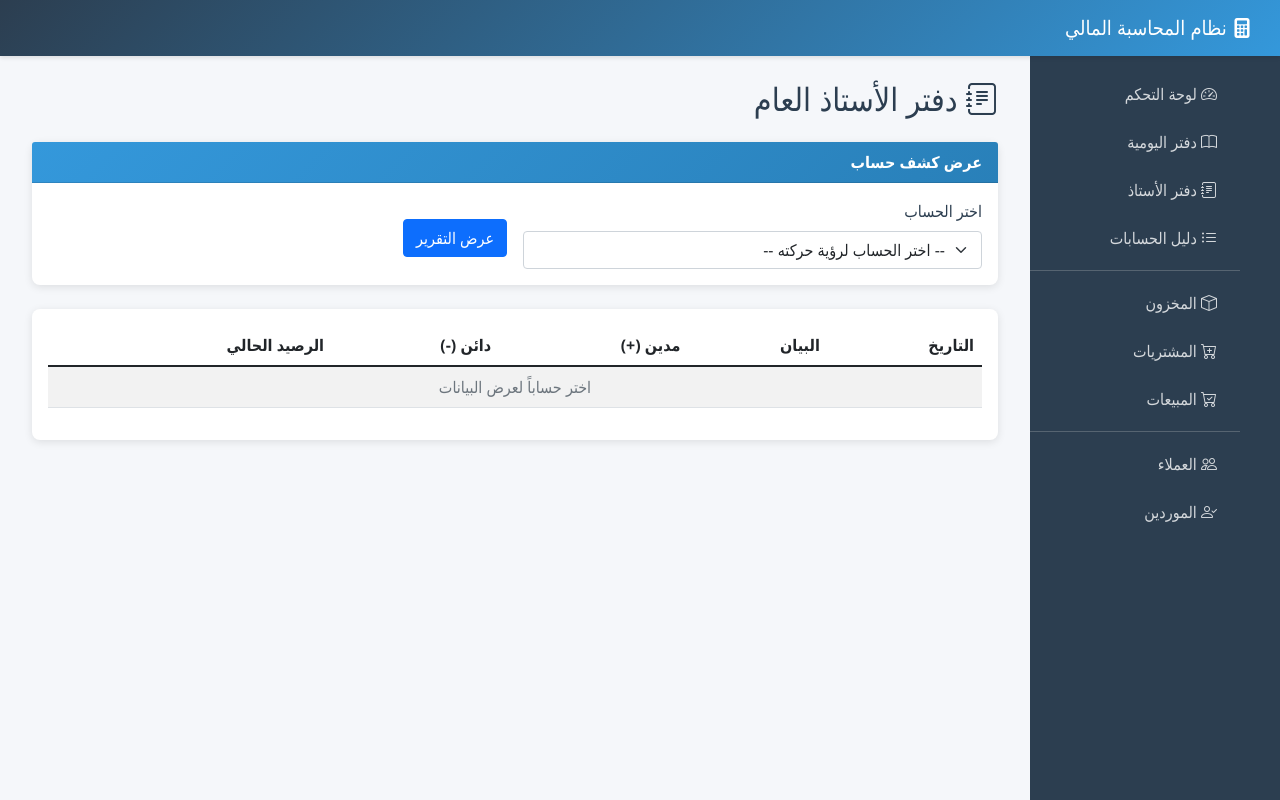
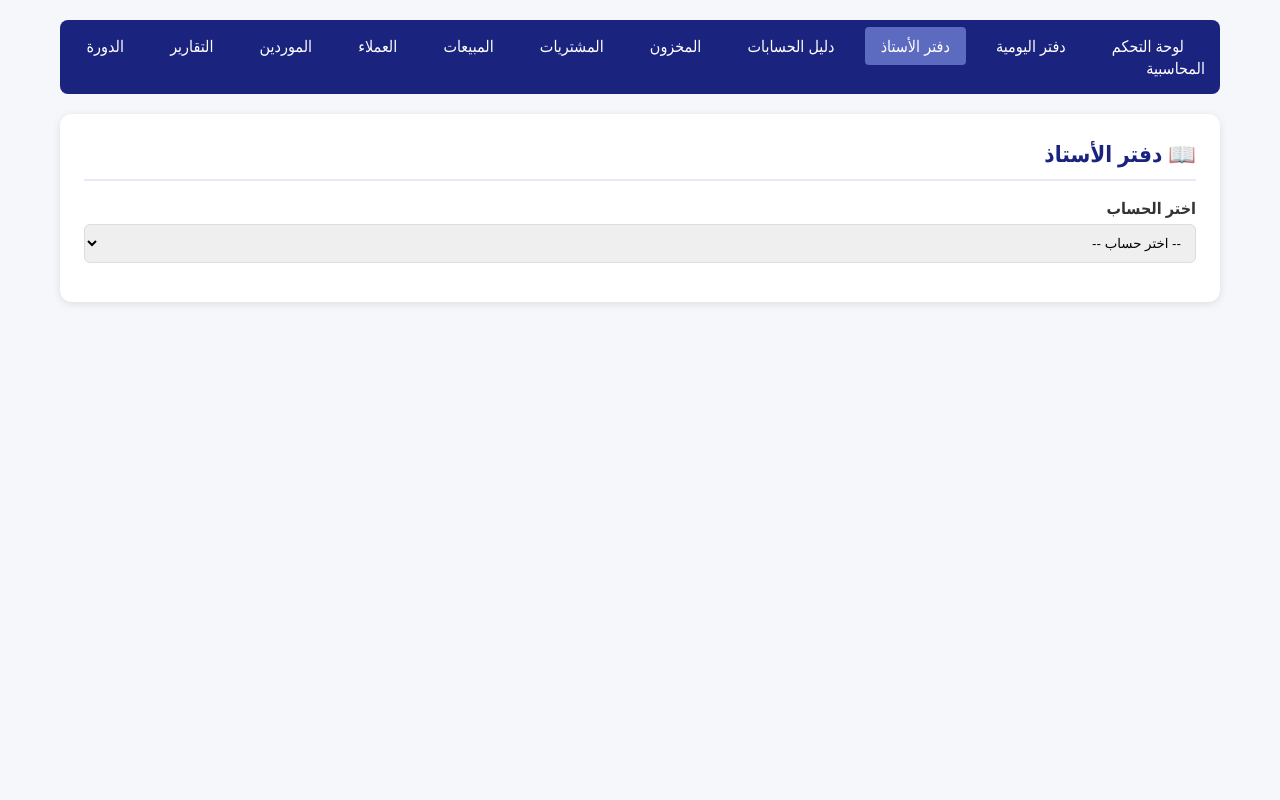
Before and after one commit to lym003500-design/Public, a Flask app: page /ledger in a window 1280 px wide. Run offline with Flask 3, Linux system fonts and the light colour scheme; some libraries are stand-ins or nearby versions.

Commit message:
Update ledger.html

```diff
--- a/templates/ledger.html
+++ b/templates/ledger.html
@@ -1,80 +1,122 @@
-{% extends "base.html" %}
-{% block title %}دفتر الأستاذ{% endblock %}
-
-{% block content %}
-<div class="container-fluid">
-    <h2 class="mb-4"><i class="bi bi-journal-text"></i> دفتر الأستاذ العام</h2>
-    <div class="card mb-4">
-        <div class="card-header">عرض كشف حساب</div>
-        <div class="card-body">
-            <div class="row g-3 align-items-center">
-                <div class="col-md-6">
-                    <label class="form-label">اختر الحساب</label>
-                    <select id="accountSelect" class="form-select">
-                        <option value="">-- اختر الحساب لرؤية حركته --</option>
-                        <option value="الخزينة">الخزينة</option>
-                        <option value="المبيعات">المبيعات</option>
-                        <option value="المشتريات">المشتريات</option>
-                    </select>
-                </div>
-                <div class="col-md-6 text-end mt-4">
-                    <button class="btn btn-primary" onclick="generateLedger()">عرض التقرير</button>
-                </div>
-            </div>
-        </div>
+<!DOCTYPE html>
+<html lang="ar" dir="rtl">
+<head>
+    <meta charset="UTF-8">
+    <meta name="viewport" content="width=device-width, initial-scale=1.0">
+    <title>دفتر الأستاذ - نظام محاسبي</title>
+    <style>
+        * { margin: 0; padding: 0; box-sizing: border-box; }
+        body { font-family: 'Segoe UI', Tahoma, sans-serif; background: #f5f7fa; color: #333; }
+        .container { max-width: 1200px; margin: 0 auto; padding: 20px; }
+        .navbar { background: #1a237e; padding: 15px; border-radius: 8px; margin-bottom: 20px; }
+        .navbar a { color: white; text-decoration: none; padding: 8px 16px; margin: 0 5px; border-radius: 4px; transition: 0.3s; }
+        .navbar a:hover { background: #3949ab; }
+        .navbar a.active { background: #5c6bc0; }
+        .card { background: white; border-radius: 12px; padding: 24px; margin-bottom: 20px; box-shadow: 0 2px 8px rgba(0,0,0,0.1); }
+        .card-title { font-size: 1.4em; color: #1a237e; margin-bottom: 16px; border-bottom: 2px solid #e8eaf6; padding-bottom: 10px; }
+        .form-group { margin-bottom: 15px; }
+        .form-group label { display: block; margin-bottom: 5px; font-weight: 600; }
+        .form-group select { width: 100%; padding: 10px; border: 1px solid #ddd; border-radius: 6px; }
+        .ledger-table { width: 100%; border-collapse: collapse; margin-top: 20px; }
+        .ledger-table th { background: #1a237e; color: white; padding: 12px; text-align: right; }
+        .ledger-table td { padding: 12px; border-bottom: 1px solid #e0e0e0; }
+        .ledger-table tr:hover { background: #f5f5f5; }
+        .balance-positive { color: #2e7d32; font-weight: bold; }
+        .balance-negative { color: #c62828; font-weight: bold; }
+        .final-balance { background: #e8eaf6; padding: 15px; border-radius: 8px; margin-top: 20px; text-align: center; font-size: 1.2em; }
+    </style>
+<base target="_blank">
+</head>
+<body>
+    <div class="container">
+        <div class="navbar">
+            <a href="/">لوحة التحكم</a>
+            <a href="/journal">دفتر اليومية</a>
+            <a href="/ledger" class="active">دفتر الأستاذ</a>
+            <a href="/accounts">دليل الحسابات</a>
+            <a href="/inventory">المخزون</a>
+            <a href="/purchases">المشتريات</a>
+            <a href="/sales">المبيعات</a>
+            <a href="/customers">العملاء</a>
+            <a href="/suppliers">الموردين</a>
+            <a href="/reports">التقارير</a>
+            <a href="/accounting-cycle">الدورة المحاسبية</a>
         </div>
 
         <div class="card">
-        <div class="card-body">
-            <table class="table table-striped table-hover">
-                <thead>
-                    <tr>
-                        <th>التاريخ</th>
-                        <th>البيان</th>
-                        <th>مدين (+)</th>
-                        <th>دائن (-)</th>
-                        <th>الرصيد الحالي</th>
-                    </tr>
-                </thead>
-                <tbody id="ledgerRows">
-                    <tr><td colspan="5" class="text-center text-muted">اختر حساباً لعرض البيانات</td></tr>
-                </tbody>
-            </table>
+            <h2 class="card-title">📖 دفتر الأستاذ</h2>
+            <div class="form-group">
+                <label>اختر الحساب</label>
+                <select id="accountSelect" onchange="loadLedger()">
+                    <option value="">-- اختر حساب --</option>
+                </select>
             </div>
+            <div id="ledgerContent"></div>
         </div>
     </div>
 
     <script>
-function generateLedger() {
-    const account = document.getElementById('accountSelect').value;
-    if(!account) return;
+        document.addEventListener('DOMContentLoaded', function() {
+            loadAccounts();
+        });
 
-    fetch('/api/journal')
-        .then(res => res.json())
-        .then(entries => {
-            const tbody = document.getElementById('ledgerRows');
-            let balance = 0;
-            let rowsHtml = '';
+        async function loadAccounts() {
+            try {
+                const res = await fetch('/api/accounts');
+                const accounts = await res.json();
+                const select = document.getElementById('accountSelect');
+                for (const [code, info] of Object.entries(accounts)) {
+                    select.innerHTML += `<option value="${code}">${info.name} (${code}) - ${info.type === 'debit' ? 'مدين' : 'دائن'}</option>`;
+                }
+            } catch(e) { console.error('Error:', e); }
+        }
 
-            entries.forEach(e => {
-                if(e.debit_account === account || e.credit_account === account) {
-                    let debit = e.debit_account === account ? parseFloat(e.amount) : 0;
-                    let credit = e.credit_account === account ? parseFloat(e.amount) : 0;
-                    balance += (debit - credit);
+        async function loadLedger() {
+            const code = document.getElementById('accountSelect').value;
+            if (!code) return;
 
-                    rowsHtml += `
+            try {
+                const res = await fetch(`/api/ledger/${code}`);
+                const data = await res.json();
+                const container = document.getElementById('ledgerContent');
+
+                if (data.entries.length === 0) {
+                    container.innerHTML = '<p style="text-align:center; color:#999; padding:20px;">لا توجد حركات على هذا الحساب</p>';
+                    return;
+                }
+
+                container.innerHTML = `
+                    <h3 style="margin-bottom:15px; color:#1a237e;">${data.account_name} (${data.account_code})</h3>
+                    <table class="ledger-table">
+                        <thead>
                             <tr>
-                            <td>${new Date(e.date).toLocaleDateString('ar-EG')}</td>
+                                <th>التاريخ</th>
+                                <th>الوصف</th>
+                                <th>المرجع</th>
+                                <th>مدين</th>
+                                <th>دائن</th>
+                                <th>الرصيد</th>
+                            </tr>
+                        </thead>
+                        <tbody>
+                            ${data.entries.map(e => `
+                                <tr>
+                                    <td>${e.date}</td>
                                     <td>${e.description}</td>
-                            <td class="text-success">${debit || '-'}</td>
-                            <td class="text-danger">${credit || '-'}</td>
-                            <td><b>${balance} ج.م</b></td>
+                                    <td>${e.reference || '-'}</td>
+                                    <td style="color:#2e7d32;">${e.debit > 0 ? e.debit.toFixed(2) : '-'}</td>
+                                    <td style="color:#c62828;">${e.credit > 0 ? e.credit.toFixed(2) : '-'}</td>
+                                    <td class="${e.balance >= 0 ? 'balance-positive' : 'balance-negative'}">${e.balance.toFixed(2)} ${e.balance >= 0 ? 'مدين' : 'دائن'}</td>
                                 </tr>
+                            `).join('')}
+                        </tbody>
+                    </table>
+                    <div class="final-balance">
+                        الرصيد النهائي: <strong>${Math.abs(data.final_balance).toFixed(2)} ${data.final_balance >= 0 ? 'مدين' : 'دائن'}</strong>
+                    </div>
                 `;
-                }
-            });
-            tbody.innerHTML = rowsHtml || '<tr><td colspan="5" class="text-center">لا توجد عمليات مسجلة لهذا الحساب</td></tr>';
-        });
+            } catch(e) { console.error('Error:', e); }
         }
     </script>
-{% endblock %}
+</body>
+</html>
```
Lines whose indentation alone changed are shown as unchanged.
